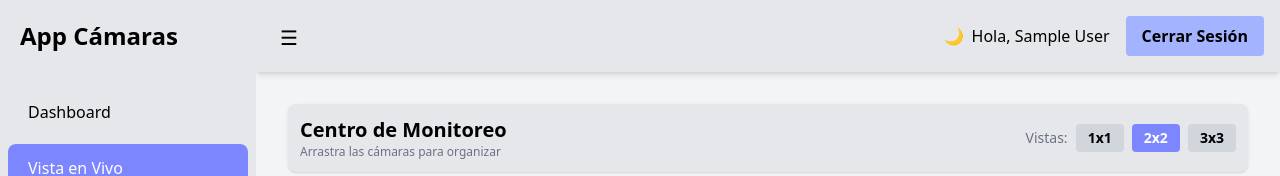
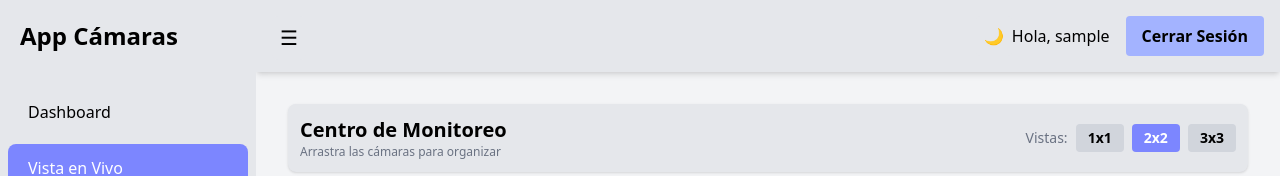
Before and after one commit to kalouseckJP/Camaras, a React (Vite) app in the folder cliente/: page /live in a window 1280 px wide. Shown: the top 176 px of the page. Built offline with nearby package versions, Linux system fonts and the light colour scheme; no server answers; sample sign-in values are in the browser's storage.

Commit message:
Detalle modo claro

```diff
--- a/cliente/src/layouts/Header.jsx
+++ b/cliente/src/layouts/Header.jsx
@@ -13,7 +13,7 @@ function Header() {
 
         {/* Mostramos el nombre del usuario */}
         <span className="dark:text-white mr-4">
-          Hola, {user ? user.name : 'Usuario'}
+          Hola, {user ? user.username : 'Username'}
         </span>
 
         {/* Botón de Logout */}
```
